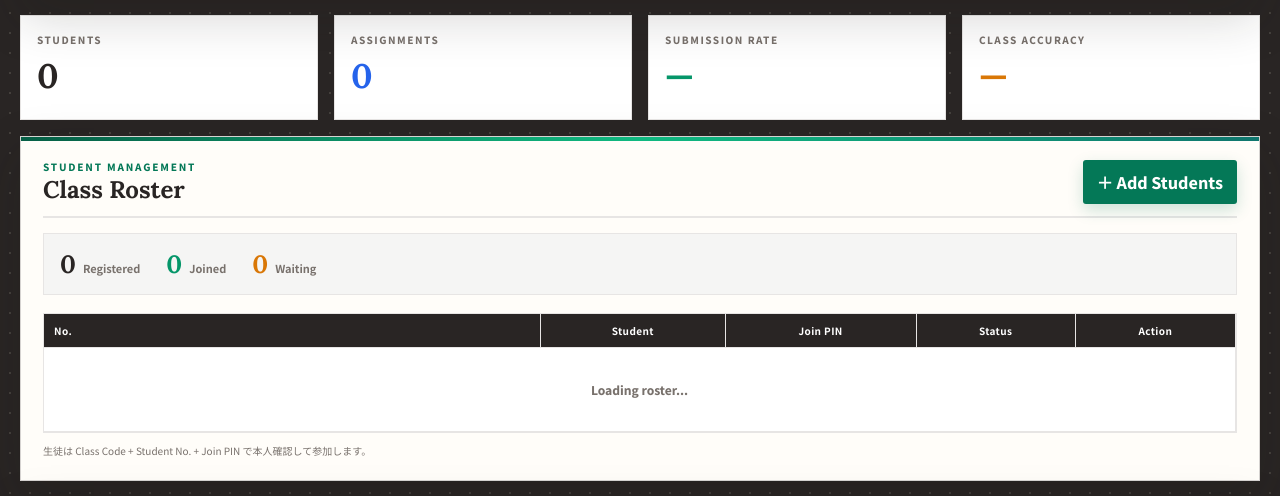
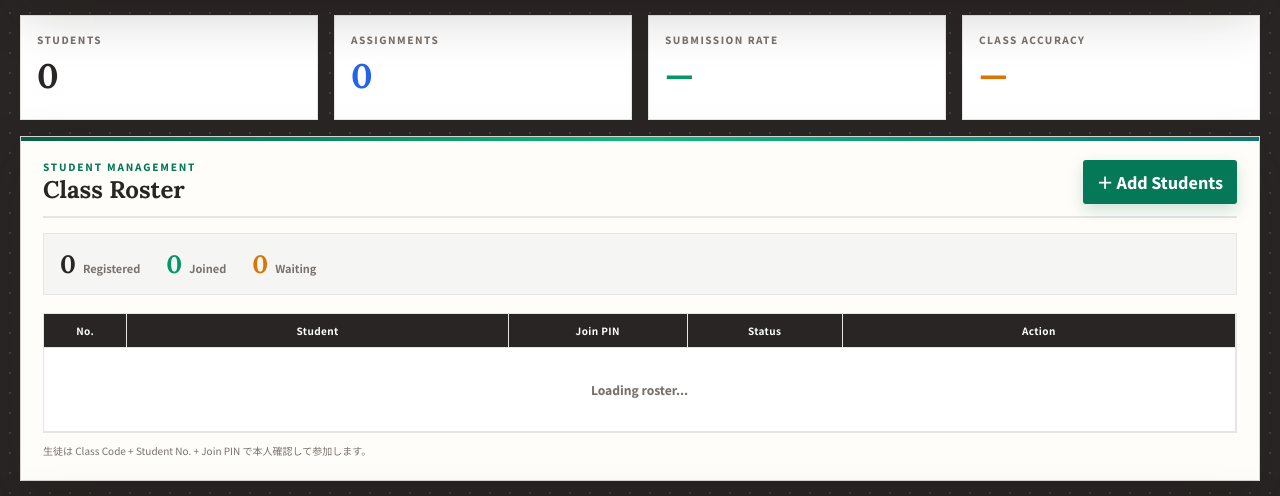
Before and after one commit to nakacy0919-Git/copeak-classroom, a plain HTML site: page teacher.html in a window 1280 px wide. Shown: the part 277-773 px from the top of the page. Drawn offline with Linux system fonts and the light colour scheme; a script that the page names is missing.

Commit message:
roster改善11

```diff
--- a/styles.css
+++ b/styles.css
@@ -520,11 +520,53 @@ textarea {
 
 .roster-table {
   width: 100%;
+  min-width: 900px;
+  table-layout: fixed;
+}
+
+
+/* No. */
+.roster-table th:nth-child(1),
+.roster-table td:nth-child(1) {
+  width: 7%;
+  min-width: 60px;
+  max-width: 80px;
+  text-align: center;
+}
+
+
+/* Student */
+.roster-table th:nth-child(2),
+.roster-table td:nth-child(2) {
+  width: 32%;
+}
+
+
+/* Join PIN */
+.roster-table th:nth-child(3),
+.roster-table td:nth-child(3) {
+  width: 15%;
+}
+
+
+/* Status */
+.roster-table th:nth-child(4),
+.roster-table td:nth-child(4) {
+  width: 13%;
+}
+
+
+/* Action */
+.roster-table th:nth-child(5),
+.roster-table td:nth-child(5) {
+  width: 33%;
 }
 
 
 .roster-name {
   font-weight: 800;
+  font-size: 14px;
+  letter-spacing: .02em;
 }
 
 
```
